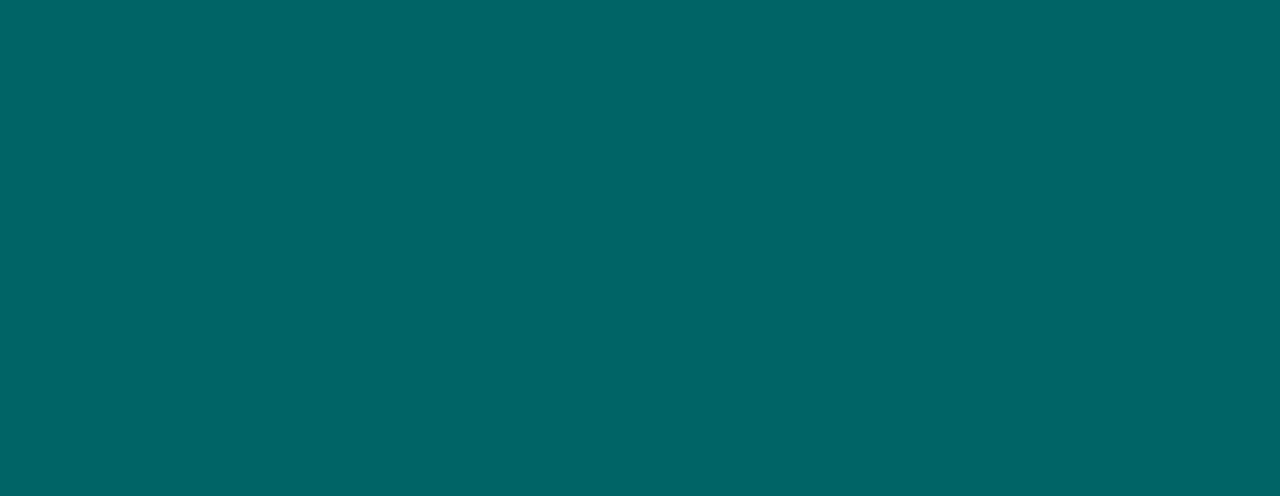
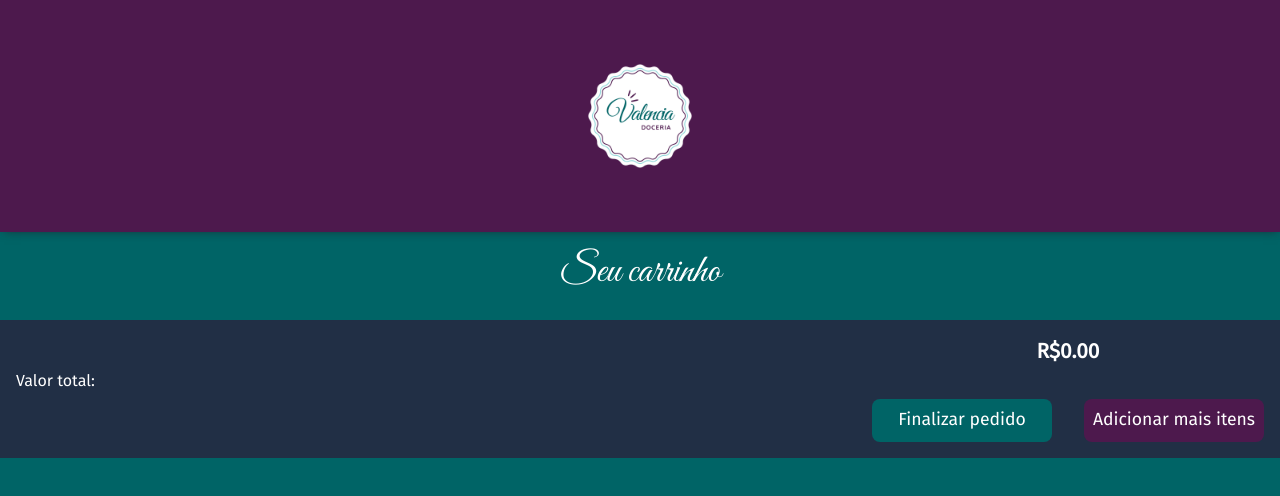
Before and after one commit to jf-gomes/valencia, a React (Vite) app: page /valencia/cart in a window 1280 px wide. Before the commit this address had no page. Shown: the top 496 px of the page. Built offline with nearby package versions, Linux system fonts and the light colour scheme.

Commit message:
fixed routes

```diff
--- a/src/App.jsx
+++ b/src/App.jsx
@@ -8,8 +8,8 @@ export default function App(){
         <AuthProvider>
             <Router>
                 <Routes>
-                    <Route path="/restaurant-order-website/" element={<Home />}></Route>
-                    <Route path="/restaurant-order-website/cart" element={<Cart />}></Route>
+                    <Route path="/valencia/" element={<Home />}></Route>
+                    <Route path="/valencia/cart" element={<Cart />}></Route>
                 </Routes>
             </Router>
         </AuthProvider>
--- a/src/components/Cart.jsx
+++ b/src/components/Cart.jsx
@@ -50,7 +50,7 @@ export default function Cart(){
                         <p style={{fontSize: '1.3em', fontWeight: 'bold'}}>R${totalPrice.toFixed(2)}</p>
                         <div className={styles.totalPriceDivBtnDiv}>
                             <button className={styles.placeOrderBtn}>Finalizar pedido</button>
-                            <Link to='/restaurant-order-website/'><button className={styles.addMoreItemsBtn}>Adicionar mais itens</button></Link>
+                            <Link to='/valencia/'><button className={styles.addMoreItemsBtn}>Adicionar mais itens</button></Link>
                         </div>
                     </div>
                 </div>
--- a/src/components/CartIcon.jsx
+++ b/src/components/CartIcon.jsx
@@ -3,7 +3,7 @@ import styles from './CartIcon.module.css'
 
 export default function CartIcon(){
     return (
-        <Link to='/restaurant-order-website/cart'>
+        <Link to='/valencia/cart'>
             <div className={styles.cartIconDiv}>
                 <svg xmlns="http://www.w3.org/2000/svg" width="32" height="32" fill="white" class="bi bi-cart" viewBox="0 0 16 16">
                 <path d="M0 1.5A.5.5 0 0 1 .5 1H2a.5.5 0 0 1 .485.379L2.89 3H14.5a.5.5 0 0 1 .491.592l-1.5 8A.5.5 0 0 1 13 12H4a.5.5 0 0 1-.491-.408L2.01 3.607 1.61 2H.5a.5.5 0 0 1-.5-.5M3.102 4l1.313 7h8.17l1.313-7H3.102zM5 12a2 2 0 1 0 0 4 2 2 0 0 0 0-4m7 0a2 2 0 1 0 0 4 2 2 0 0 0 0-4m-7 1a1 1 0 1 1 0 2 1 1 0 0 1 0-2m7 0a1 1 0 1 1 0 2 1 1 0 0 1 0-2"/>
```
Also changed, not shown: src/assets/rascunho.txt (deleted).
